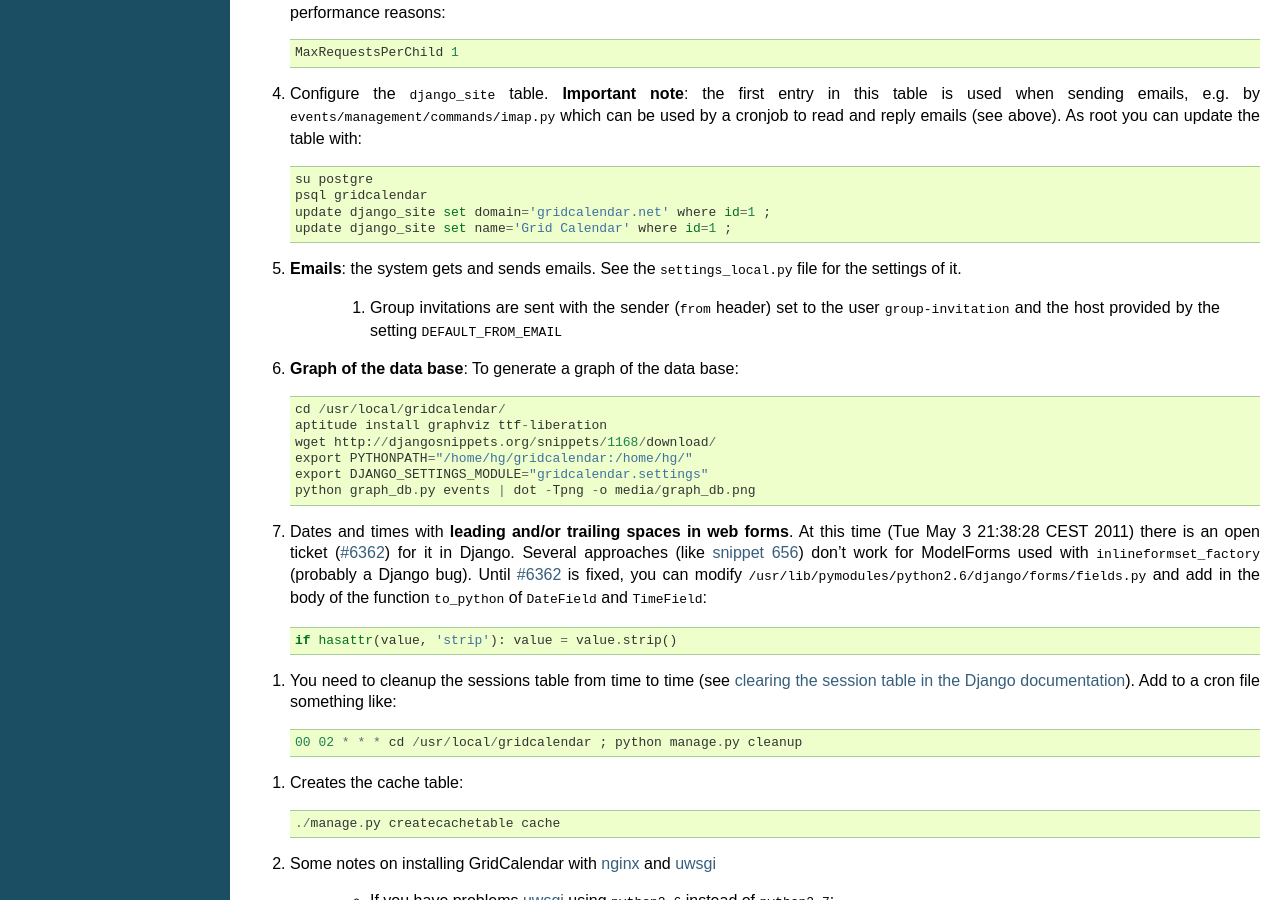
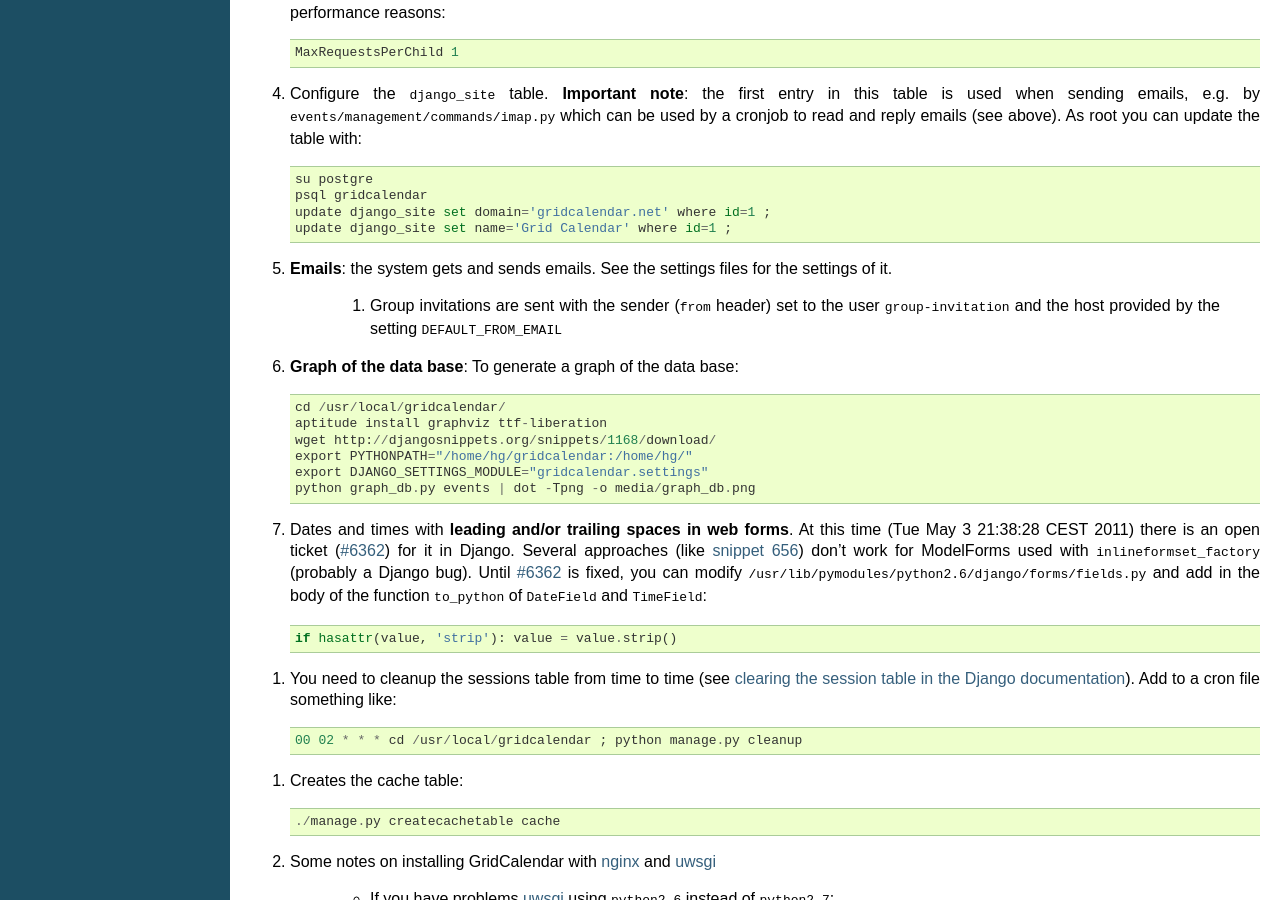
Before and after one commit to wikical/grical, a Sphinx documentation site: the page built from docs/administrators_guide.txt, in a window 1280 px wide and 900 px high, scrolled down 7648 px. Built offline with Sphinx 7.4.7, drawn with Linux system fonts in a browser that asks for light colours.

Commit message:
Trivial documentation fix

```diff
--- a/docs/administrators_guide.txt
+++ b/docs/administrators_guide.txt
@@ -434,7 +434,7 @@
     update django_site set domain='gridcalendar.net' where id=1 ;
     update django_site set name='Grid Calendar' where id=1 ;
 
-#. **Emails**: the system gets and sends emails. See the ``settings_local.py`` file for the settings
+#. **Emails**: the system gets and sends emails. See the settings files for the settings
    of it.
 
     #. Group invitations are sent with the sender (``from`` header) set to the user
```
